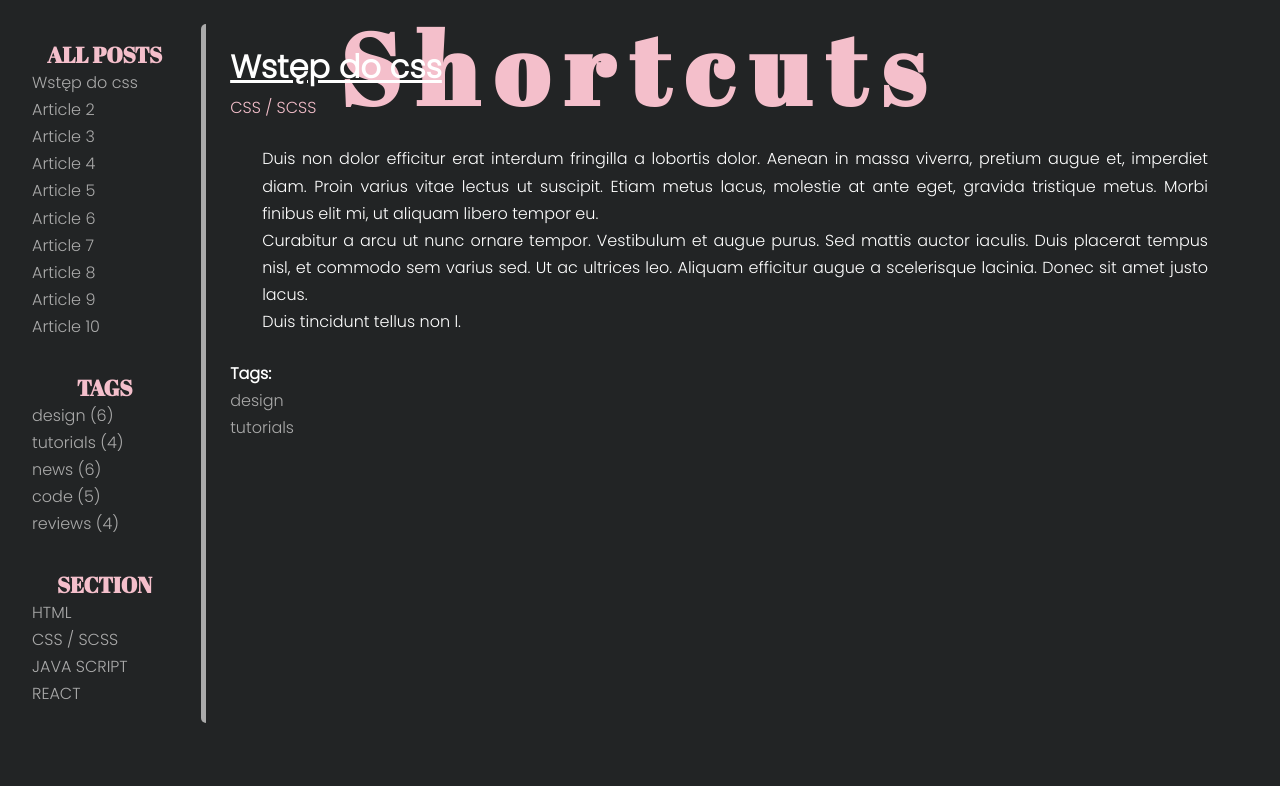
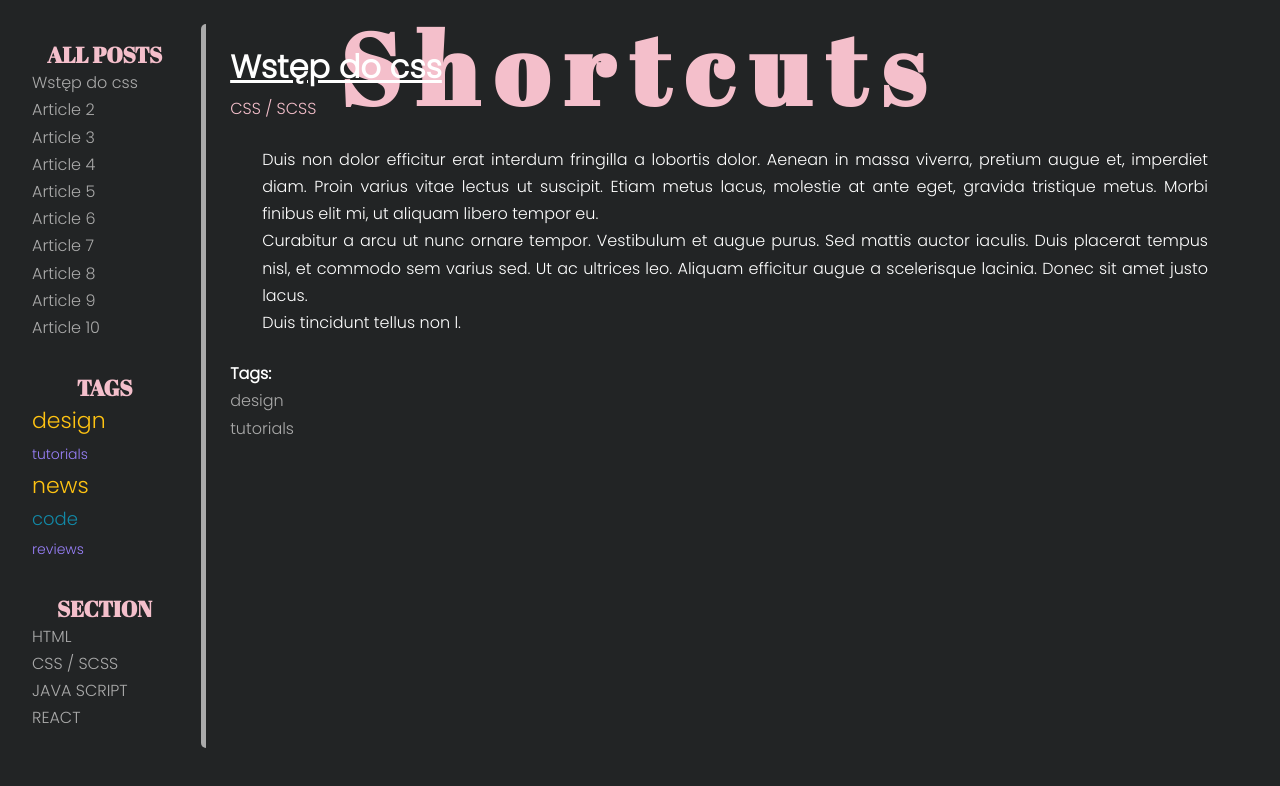
Before and after one commit to Maqel/WebDevShortcuts, a website: page src/index.html in a window 1280 px wide. Drawn offline with nearby package versions, Linux system fonts and the light colour scheme; files that its build step writes are made by us from their sources.

Commit message:
working_tag_cloud

```diff
--- a/src/js/script.js
+++ b/src/js/script.js
@@ -1,12 +1,16 @@
 'use strict';
 {
   /*VARIABLES*/
-  const optArticleSelector = '.post',
-    optTitleSelector = '.post-title',
-    optTitleListSelector = '.titles',
-    optArticleTagsSelector = '.post-tags .list',
-    optCategorySelector = '.post .post-category',
-    optTagsListSelector = '.tags.list';
+  const opts = {
+    articleSelector: '.post',
+    titleSelector: '.post-title',
+    titleListSelector: '.titles',
+    articleTagsSelector: '.post-tags .list',
+    categorySelector: '.post .post-category',
+    tagsListSelector: '.tags.list',
+    cloudClassCount: 5,
+    cloudClassPrefix:  'tag-size-'
+  };
 
   /* TITLE */
   const titleClickHandler = function (event) {
@@ -40,11 +44,11 @@
 
   function generateTitleLinks(customSelector = '') {
     /* [DONE] remove contents of titleList */
-    const titleList = document.querySelector(optTitleListSelector);
+    const titleList = document.querySelector(opts.titleListSelector);
     titleList.innerHTML = '';
     /* [DONE] find all the articles and save them to variable: articles */
     const articles = document.querySelectorAll(
-      optArticleSelector + customSelector
+      opts.articleSelector + customSelector
     );
     let html = '';
     /* [DONE] for each article */
@@ -52,7 +56,7 @@
       /* [DONE] get the article id */
       const articleId = article.getAttribute('id');
       /* [DONE] find the title element */
-      const titleElement = article.querySelector(optTitleSelector);
+      const titleElement = article.querySelector(opts.titleSelector);
       /* [DONE] get the title from the title element */
       const title = titleElement.innerHTML;
       /* [DONE] create HTML of the link */
@@ -74,15 +78,43 @@
   generateTitleLinks();
 
   /* TAGS */
+  function calculateTagsParams(tags){
+    /*[DONE] Create a new params variable with min and max occurrence of the tag */
+    const params = {
+      max: 0,
+      min: 999999
+    };
+    /*[DONE][START LOOP]: For each tag*/
+    for(let tag in tags){
+      if(tags[tag] > params.max){
+        params.max = tags[tag];
+      }
+      if(tags[tag] < params.min){
+        params.min = tags[tag];
+      }
+      //console.log(tag + 'is used ' + tags[tag] + ' times');
+    } /*[DONE][END LOOP]: For each tag*/
+    return params;
+  }
+  calculateTagsParams();
+
+  function calculateTagClass(count, params){
+    const normalizedCount = count - params.min;
+    const normalizedMax = params.max - params.min;
+    const percentage = normalizedCount / normalizedMax;
+    const classNumber = Math.floor(percentage * (opts.cloudClassCount - 1) + 1);
+    return opts.cloudClassPrefix + classNumber;
+  }
+
   function generateTags() {
     /* [NEW] create a new variable allTags with an empty object */
     let allTags = {};
     /*[DONE] find all articles */
-    const articles = document.querySelectorAll(optArticleSelector);
+    const articles = document.querySelectorAll(opts.articleSelector);
     /*[DONE] START LOOP: for every article: */
     for (let article of articles) {
       /*[DONE] find tags wrapper */
-      const tagsWrapper = article.querySelector(optArticleTagsSelector);
+      const tagsWrapper = article.querySelector(opts.articleTagsSelector);
       tagsWrapper.innerHTML = '';
       /*[DONE] make html variable with empty string */
       let html = '';
@@ -111,14 +143,18 @@
       /*[DONE] END LOOP: for every article: */
     }
     /* [NEW] find list of tags in right column */
-    const tagList = document.querySelector(optTagsListSelector);
+    const tagList = document.querySelector(opts.tagsListSelector);
+    const tagsParams = calculateTagsParams(allTags);
+    console.log('tagsParams:', tagsParams);
     /* [NEW] create variable for all links HTML code */
     let allTagsHTML = '';
 
     /* [NEW] START LOOP: for each tag in allTags: */
     for (let tag in allTags) {
       /* [NEW] generate code of a link and add it to allTagsHTML */
-      allTagsHTML += '<li><a href="#tag-' + tag + '">' + tag + ' (' + allTags[tag] + ') ' + '</a></li>';
+      const tagLinkHTML = '<li><a href=#tag-' + tag + ' class="' +  calculateTagClass(allTags[tag], tagsParams) + '"<span>' +  tag  + '</span></a></li>';
+      console.log('tagLinkHTML:', tagLinkHTML);
+      allTagsHTML += tagLinkHTML;
       /* [NEW] END LOOP: for each tag in allTags: */
     }
     /*[NEW] add HTML from allTagsHTML to tagList */
@@ -167,13 +203,15 @@
   }
   addClickListenersToTags();
 
+  /*CATEGORIES*/
+
   function generateCategories() {
     /*[-DONE-] find all articles*/
-    const articles = document.querySelectorAll(optArticleSelector);
+    const articles = document.querySelectorAll(opts.articleSelector);
     /*[-DONE-][START LOOP]: for every article:*/
     for (let article of articles) {
       /*[-DONE-] find categories wrapper*/
-      const categoryWrapper = article.querySelector(optCategorySelector);
+      const categoryWrapper = article.querySelector(opts.categorySelector);
       /*[-DONE-] get categories from data-category attribute*/
       const categories = article.getAttribute('data-category');
       /*[-DONE-] generate HTML of the link*/
--- a/src/sass/_main.scss
+++ b/src/sass/_main.scss
@@ -24,7 +24,8 @@ body {
   .sidebar {
     margin: 1em;
 
-    a {
+    .titles a,
+    .section a {
       color: $color-light;
 
       &:hover {
@@ -104,27 +105,30 @@ body {
 .post-category a {
   color: $color-title;
 }
-//   /* Lists */
 
-//   .list {
-//     list-style-type: none;
-//     margin: 0;
-//     padding: 0;
+/*TAGS*/
 
-//     .active {
-//       font-weight: bold;
-//     }
-//   }
+.tag-size-1 {
+  font-size: 14px;
+  color: #9980FA;
+}
 
-//   .list-horizontal {
-//     li {
-//       display: inline-block;
-//     }
-//   }
+.tag-size-2 {
+  font-size: 16px;
+  color: #6F1E51;
+}
 
-//   /* Section */
-//   .section {
-//     li {
-//       margin-bottom: 12px;
-//     }
-//   }
+.tag-size-3 {
+  font-size: 18px;
+  color: #1289A7;
+}
+
+.tag-size-4 {
+  font-size: 20px;
+  color: #009432;
+}
+
+.tag-size-5 {
+  font-size: 22px;
+  color: #FFC312;
+}
```
